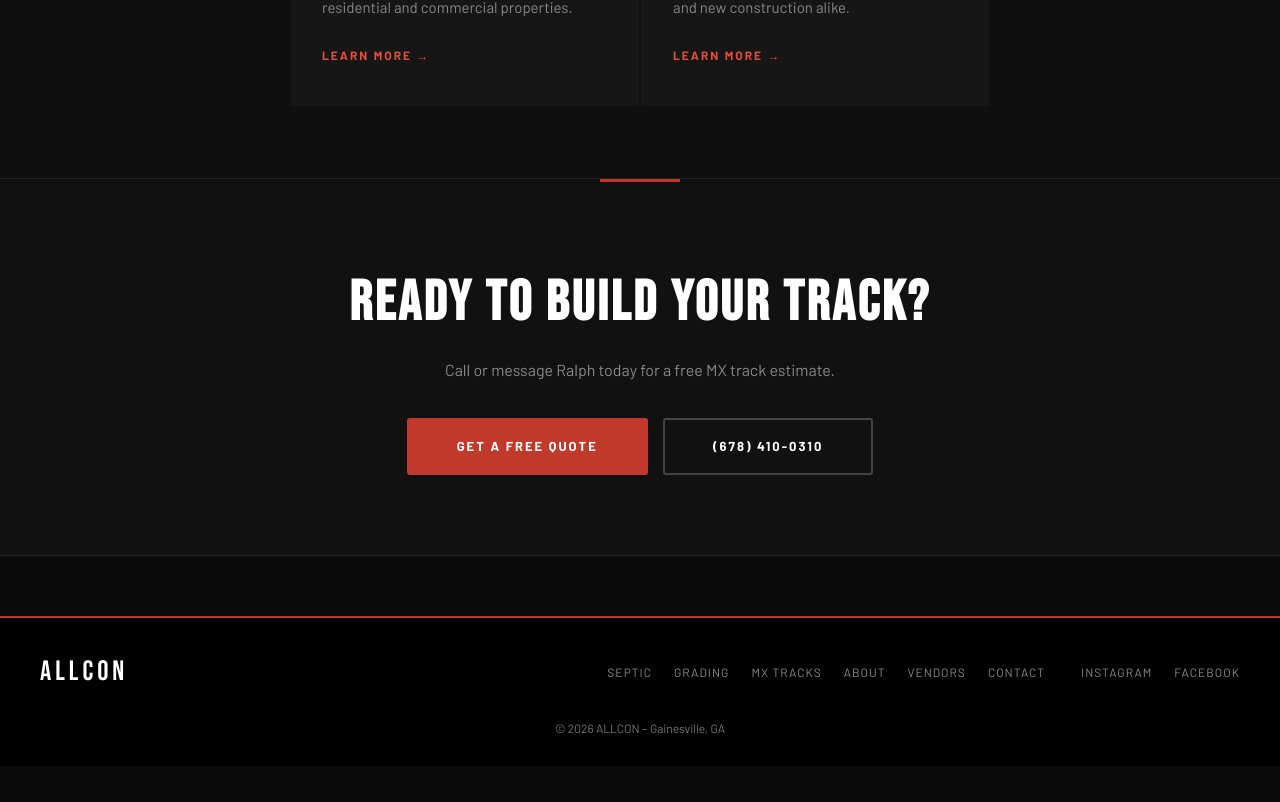
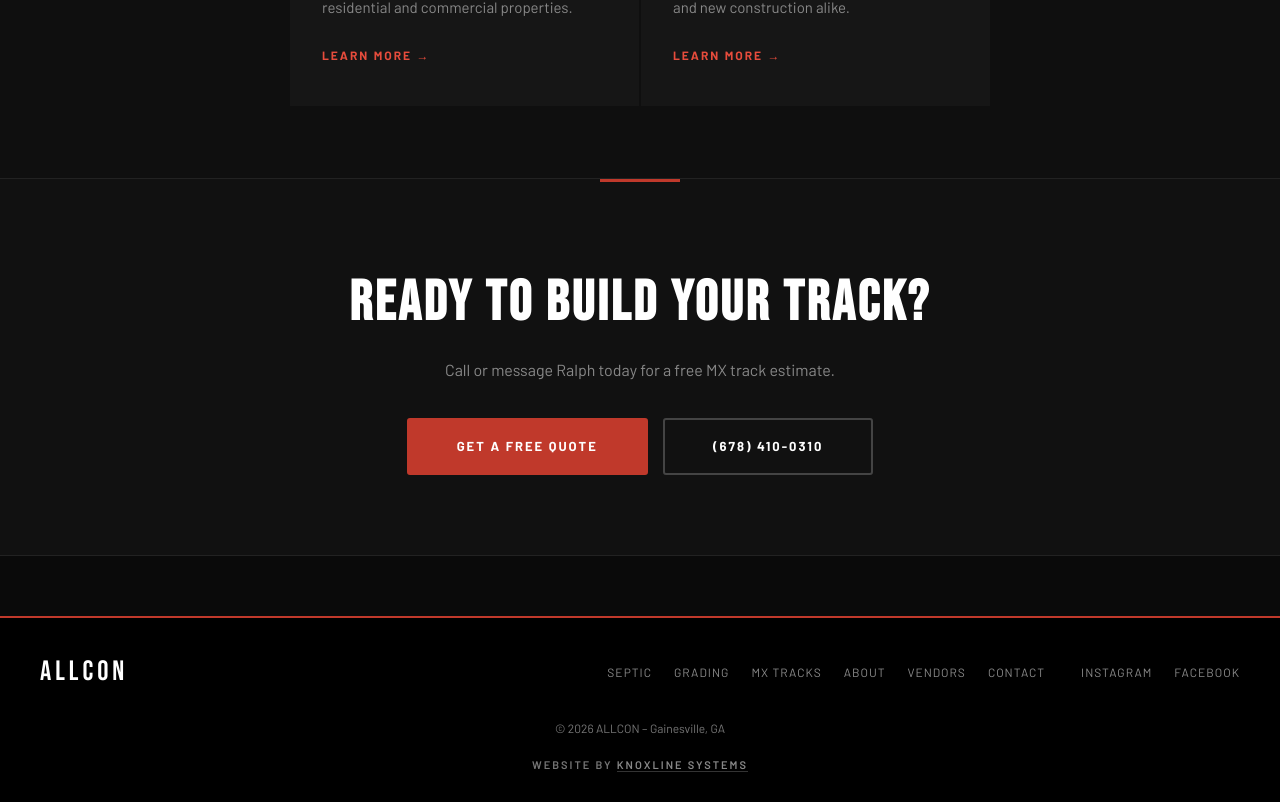
Before and after one commit to Westyn3/ralph-hilliard-septic-grading, a plain HTML site: page mx.html in a window 1280 px wide. Shown: the part 5027-5829 px from the top of the page. Before the commit the page ends 5793 px from the top, so only its background shows below. Drawn offline with Linux system fonts and the light colour scheme.

Commit message:
Add Knoxline Systems credit to MX page footer (#2)
It was the only page on the site missing the footer credit.


Claude-Session: https://claude.ai/code/session_01TcFYocd541SwqNUboSzTq3

Co-authored-by: Claude <noreply@anthropic.com>

```diff
--- a/mx.html
+++ b/mx.html
@@ -505,6 +505,9 @@
     <a href="https://www.facebook.com/ralph.hilliard.1" target="_blank">Facebook</a>
   </div>
   <div class="ac-footer-copy">© 2026 ALLCON – Gainesville, GA</div>
+  <div class="ac-footer-credit">
+  Website by <a href="https://www.knoxlinesystems.com" target="_blank" rel="noopener">Knoxline Systems</a>
+</div>
 </footer>
 
 <script>
```
